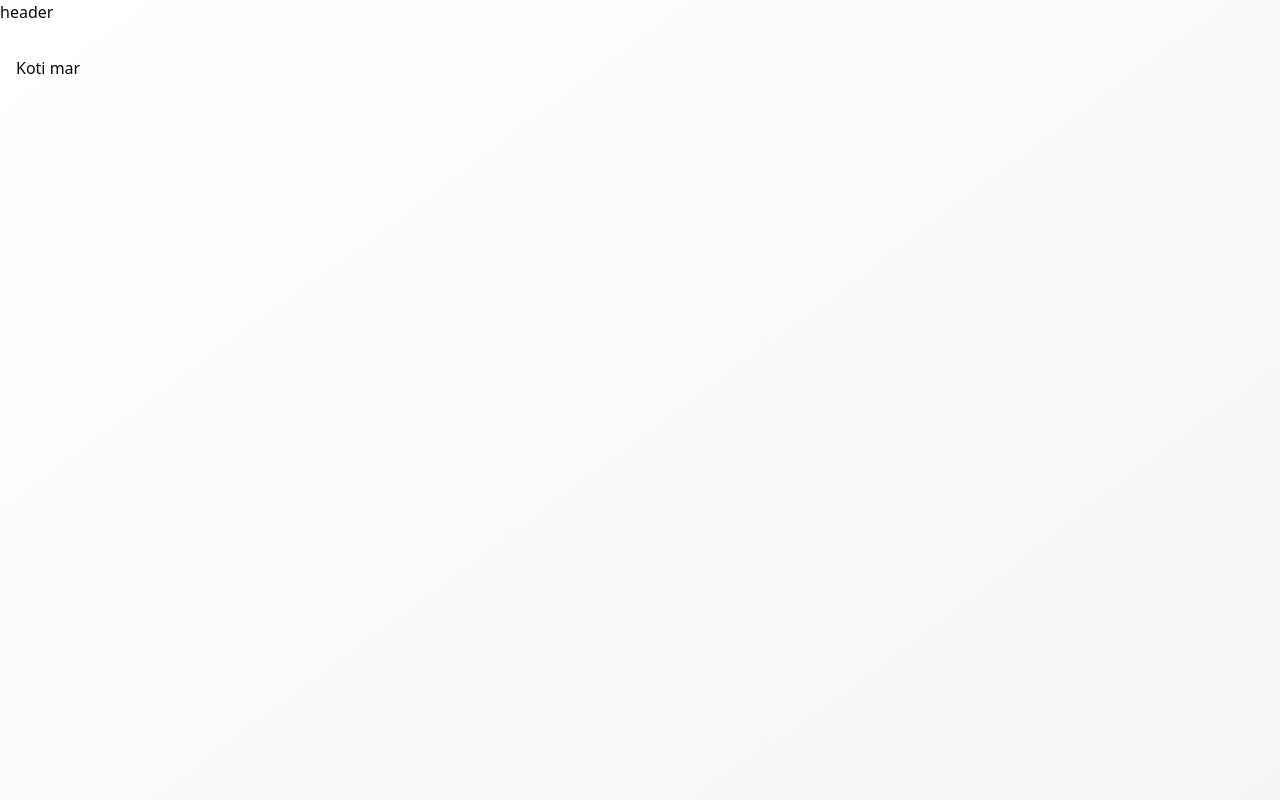
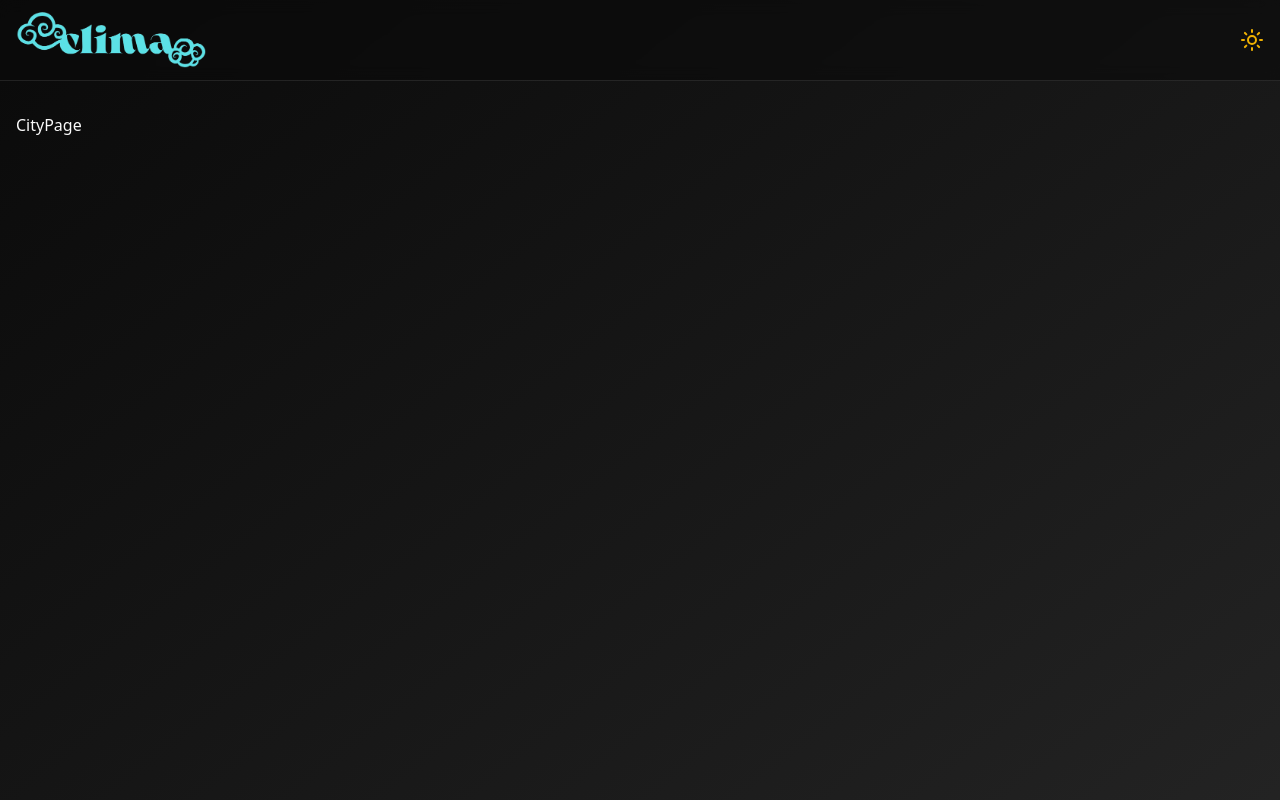
Before and after one commit to abhijit69-ui/clima, a React (Vite) app: page /city/1 in a window 1280 px wide. Shown: the top 800 px of the page. Built offline with nearby package versions, Linux system fonts and the light colour scheme.

Commit message:
Darkmode Toggle

```diff
--- a/src/App.tsx
+++ b/src/App.tsx
@@ -1,10 +1,20 @@
-import { BrowserRouter } from 'react-router-dom';
+import { BrowserRouter, Route, Routes } from 'react-router-dom';
 import Layout from './components/Layout';
+import { ThemeProvider } from './context/theme-provider';
+import WeatherDashboard from './pages/weather-dashboard';
+import CityPage from './pages/city-page';
 
 const App = () => {
   return (
     <BrowserRouter>
-      <Layout>Koti mar</Layout>
+      <ThemeProvider defaultTheme='dark'>
+        <Layout>
+          <Routes>
+            <Route path='/' element={<WeatherDashboard />} />
+            <Route path='/city/:cityName' element={<CityPage />} />
+          </Routes>
+        </Layout>
+      </ThemeProvider>
     </BrowserRouter>
   );
 };
--- /dev/null
+++ b/src/components/Header.tsx
@@ -0,0 +1,40 @@
+import { useTheme } from '@/context/theme-provider';
+import { Moon, Sun } from 'lucide-react';
+import { Link } from 'react-router-dom';
+
+const Header = () => {
+  const { theme, setTheme } = useTheme();
+  const isDark = theme === 'dark';
+  return (
+    <header className='sticky top-0 z-50 border-b bg-background/95 backdrop-blur py-2 supports-[backdrop-filter]:bg-background/60'>
+      <div className='container mx-auto flex h-16 items-center justify-between px-4'>
+        <Link to={'/'}>
+          <img
+            src='/assets/logo.png'
+            alt='clima logo'
+            className='h-14 object-cover'
+          />
+        </Link>
+
+        <div>
+          {/* search */}
+          {/* theme toggle */}
+          <div
+            onClick={() => setTheme(isDark ? 'light' : 'dark')}
+            className={`flex items-center cursor-pointer transition-transform duration-500
+                ${isDark ? 'rotate-180' : 'rotate-0'}
+                `}
+          >
+            {isDark ? (
+              <Sun className='h-6 w-6 text-yellow-500 rotate-0 transition-all' />
+            ) : (
+              <Moon className='h-6 w-6 text-blue-500 rotate-0 transition-all' />
+            )}
+          </div>
+        </div>
+      </div>
+    </header>
+  );
+};
+
+export default Header;
--- a/src/components/Layout.tsx
+++ b/src/components/Layout.tsx
@@ -1,14 +1,15 @@
 import { HeartIcon } from 'lucide-react';
 import type { PropsWithChildren } from 'react';
+import Header from './Header';
 
 const Layout = ({ children }: PropsWithChildren) => {
   return (
     <div className='bg-gradient-to-br from-background to-muted'>
-      header
+      <Header />
       <main className='min-h-screen container mx-auto px-4 py-8'>
         {children}
       </main>
-      <footer className='border-t backdrop-blur py-12'>
+      <footer className='border-t backdrop-blur py-12 supports-[backdrop-filter]:bg-background/60'>
         <div className='container mx-auto px-4 text-center text-gray-400'>
           <p className='flex items-center justify-center gap-1'>
             Made with <HeartIcon className='inline h-4 w-4 text-red-500' /> by
--- /dev/null
+++ b/src/context/theme-provider.tsx
@@ -0,0 +1,74 @@
+import { createContext, useContext, useEffect, useState } from 'react';
+
+type Theme = 'dark' | 'light' | 'system';
+
+type ThemeProviderProps = {
+  children: React.ReactNode;
+  defaultTheme?: Theme;
+  storageKey?: string;
+};
+
+type ThemeProviderState = {
+  theme: Theme;
+  setTheme: (theme: Theme) => void;
+};
+
+const initialState: ThemeProviderState = {
+  theme: 'system',
+  setTheme: () => null,
+};
+
+const ThemeProviderContext = createContext<ThemeProviderState>(initialState);
+
+export function ThemeProvider({
+  children,
+  defaultTheme = 'system',
+  storageKey = 'vite-ui-theme',
+  ...props
+}: ThemeProviderProps) {
+  const [theme, setTheme] = useState<Theme>(
+    () => (localStorage.getItem(storageKey) as Theme) || defaultTheme
+  );
+
+  useEffect(() => {
+    const root = window.document.documentElement;
+
+    root.classList.remove('light', 'dark');
+
+    if (theme === 'system') {
+      const systemTheme = window.matchMedia('(prefers-color-scheme: dark)')
+        .matches
+        ? 'dark'
+        : 'light';
+
+      root.classList.add(systemTheme);
+      return;
+    }
+
+    root.classList.add(theme);
+  }, [theme]);
+
+  const value = {
+    theme,
+    setTheme: (theme: Theme) => {
+      localStorage.setItem(storageKey, theme);
+      setTheme(theme);
+    },
+  };
+
+  return (
+    <ThemeProviderContext.Provider {...props} value={value}>
+      {children}
+    </ThemeProviderContext.Provider>
+  );
+}
+
+// eslint-disable-next-line react-refresh/only-export-components
+export const useTheme = () => {
+  const context = useContext(ThemeProviderContext);
+
+  if (context === undefined)
+    throw new Error('useTheme must be used within a ThemeProvider');
+
+  return context;
+};
--- /dev/null
+++ b/src/pages/city-page.tsx
@@ -0,0 +1,5 @@
+const CityPage = () => {
+  return <div>CityPage</div>;
+};
+
+export default CityPage;
--- /dev/null
+++ b/src/pages/weather-dashboard.tsx
@@ -0,0 +1,5 @@
+const WeatherDashboard = () => {
+  return <div>WeatherDashboard</div>;
+};
+
+export default WeatherDashboard;
```
Also changed, not shown: public/assets/logo.png (added).
